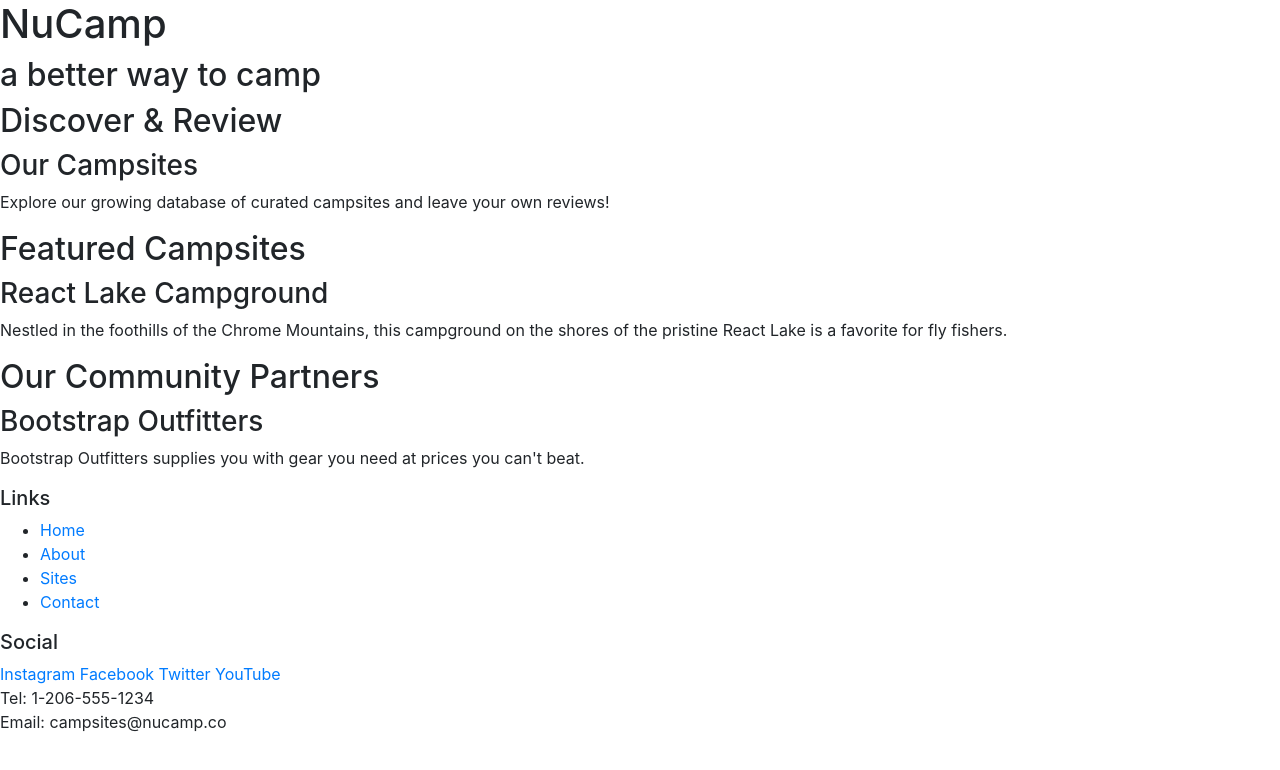
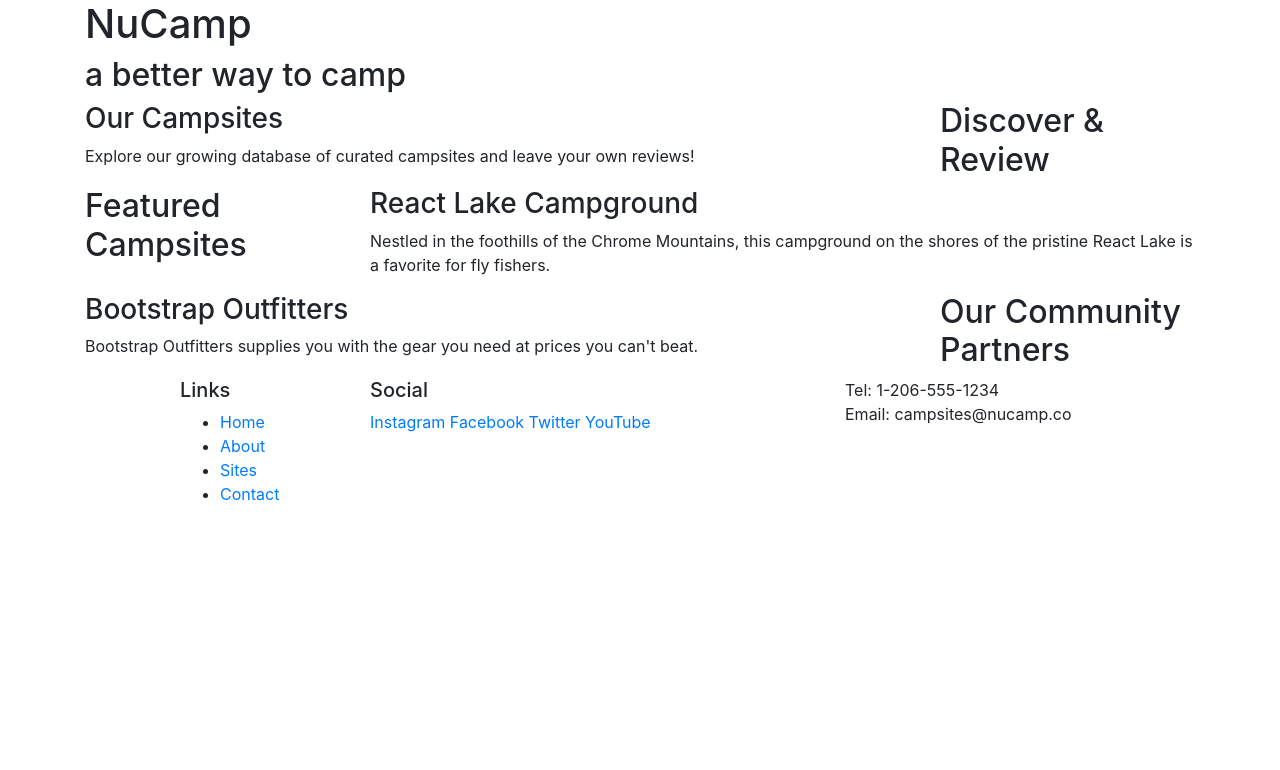
Before and after one commit to McDancerson/nucampsite, a website: page index.html in a window 1280 px wide. Drawn offline with nearby package versions, Linux system fonts and the light colour scheme.

Commit message:
Bootstrap Grit

```diff
--- a/index.html
+++ b/index.html
@@ -15,32 +15,52 @@
 <body>
 
     <header>
-        <div>
+        <div class="container">
+            <div class="row">
+                <div class="col">
                     <h1>NuCamp</h1>
                     <h2>a better way to camp</h2>
                 </div>
+            </div>
+        </div>
     </header>
 
-    <div>
+    <div class="container">
+        <div class="row">
+            <div class="col-sm-4 order-sm-last col-md-3">
                 <h2>Discover & Review</h2>
+            </div>
+            <div class="col">
                 <h3>Our Campsites</h3>
                 <p>Explore our growing database of curated campsites and leave your own reviews!</p>
             </div>
+        </div>
 
-    <div>
+        <div class="row">
+            <div class="col-sm-4 col-md-3">
                 <h2>Featured Campsites</h2>
+            </div>
+            <div class="col">
                 <h3>React Lake Campground</h3>
         		<p>Nestled in the foothills of the Chrome Mountains, this campground on the shores of the pristine React Lake is a favorite for fly fishers.</p>
    			</div>
+        </div>
 
-    <div>
+        <div class="row">
+            <div class="col-sm-4 order-sm-last col-md-3">
                 <h2>Our Community Partners</h2>
+            </div>
+            <div class="col">
                 <h3>Bootstrap Outfitters</h3>
-        <p>Bootstrap Outfitters supplies you with gear you need at prices you can't beat.</p>
+        		<p>Bootstrap Outfitters supplies you with the gear you need at prices you can't beat.</p>
+            </div>
+        </div>
     </div>
 
     <footer>
-        <div>
+        <div class="container">
+            <div class="row">
+                <div class="col-4 col-sm-2 offset-1">
                     <h5>Links</h5>
             		<ul>
                         <li><a href="#">Home</a></li>
@@ -49,18 +69,21 @@
                         <li><a href="#">Contact</a></li>
                     </ul>
                 </div>
-        <div>
+                <div class="col-6 col-sm-5">
                 	<h5>Social</h5>
                     <a href="http://instagram.com/">Instagram</a>
                     <a href="http://facebook.com/">Facebook</a>
                     <a href="http://twitter.com/">Twitter</a>
                     <a href="http://youtube.com/">YouTube</a>
                 </div>
-        <div>
+                <div class="col-sm-4">
                     Tel: 1-206-555-1234<br />
                     Email: campsites@nucamp.co
                 </div>
+           </div>
+        </div>
     </footer>
+
      <!-- jQuery must come first, then Popper.js, then the Bootstrap JavaScript plugins.-->
      <script src="node_modules/jquery/dist/jquery.slim.min.js"></script>
      <script src="node_modules/popper.js/dist/umd/popper.min.js"></script>
```
Lines whose indentation alone changed are shown as unchanged.
